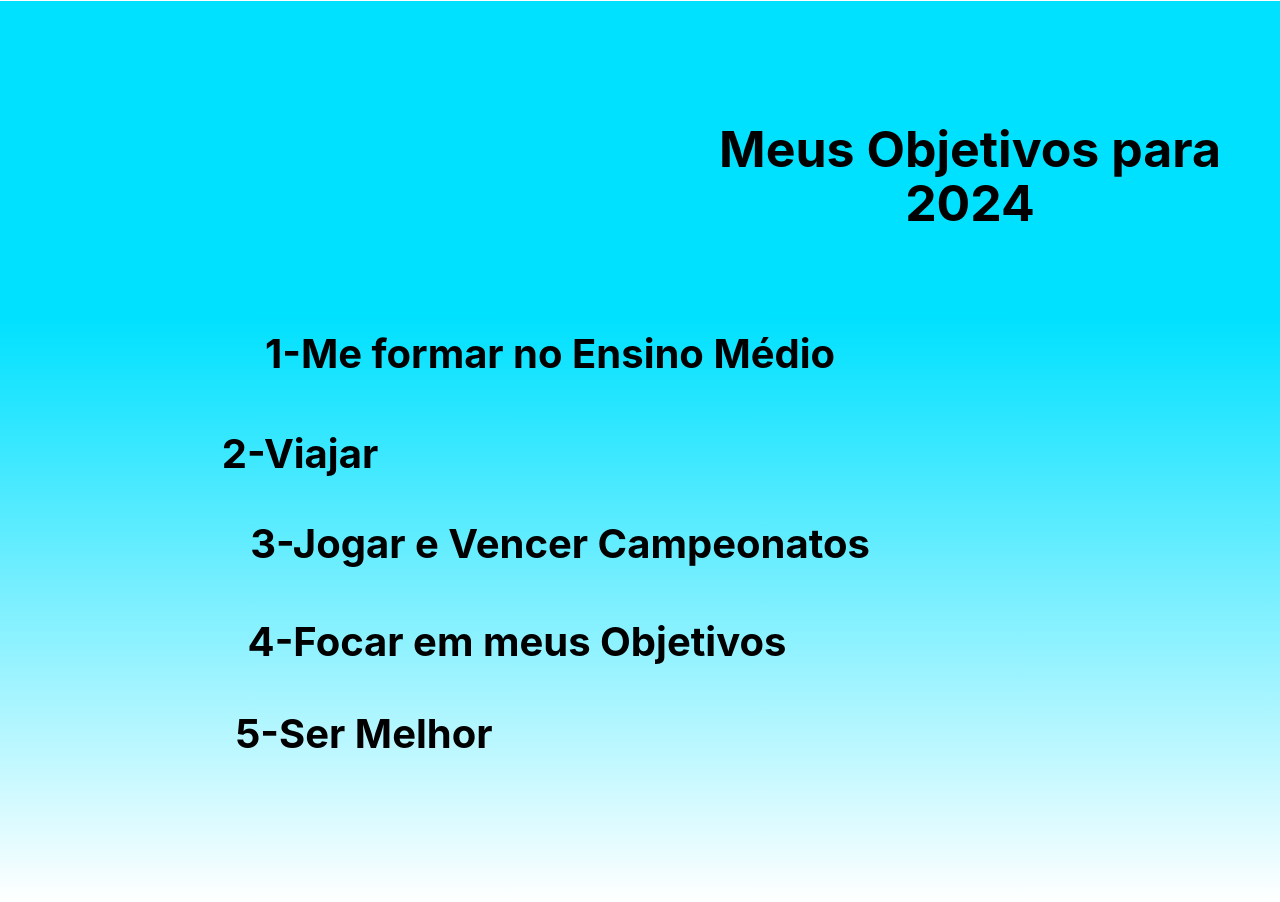
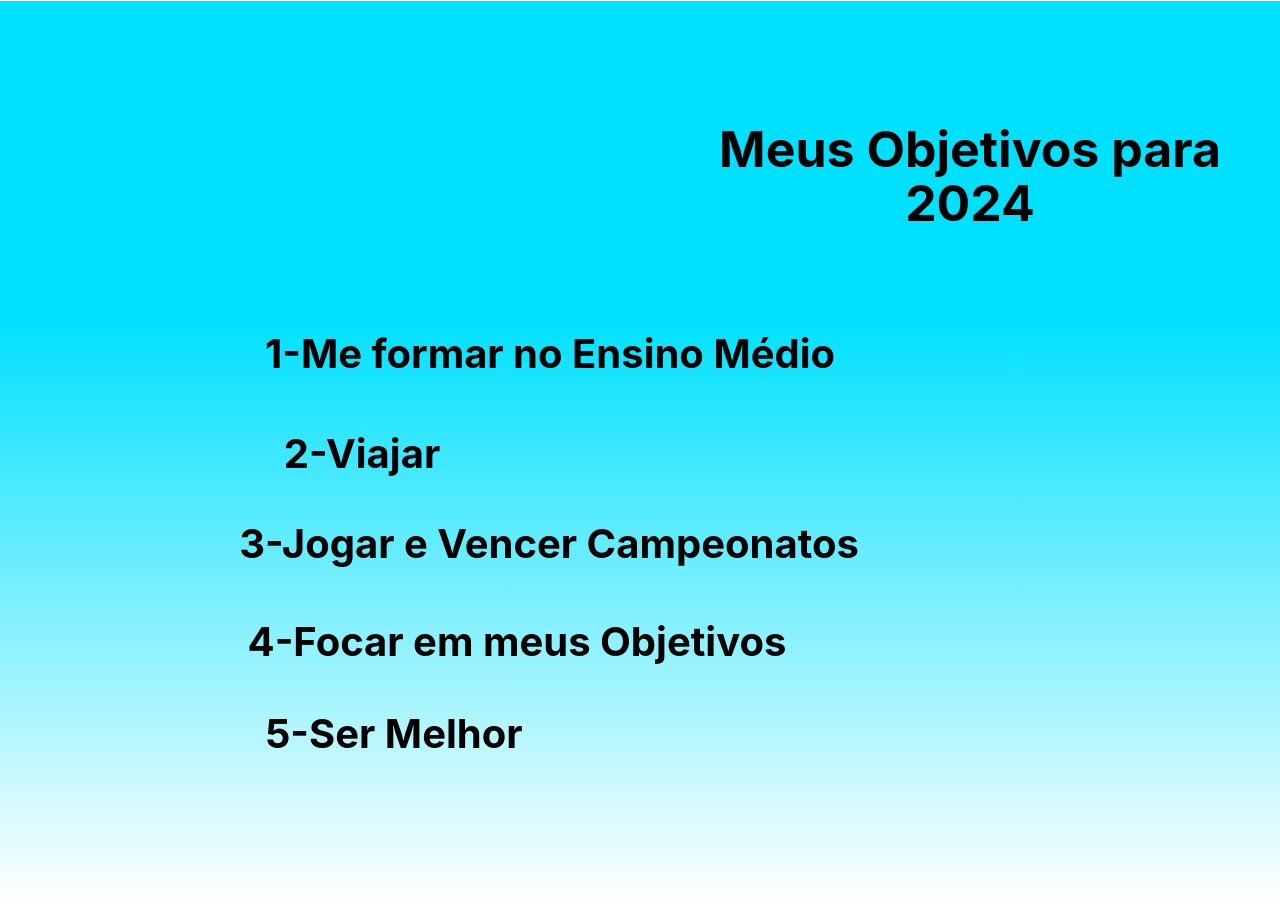
Before and after one commit to felipeg7/metas-e-objetivos, a plain HTML site: page index.html in a window 1280 px wide. Drawn offline with Linux system fonts and the light colour scheme.

Commit message:
arrumando

```diff
--- a/style.css
+++ b/style.css
@@ -56,7 +56,7 @@ background-repeat: no-repeat;
     position: absolute;
     width: 900px;
     height: 106px;
-    left: -150px;
+    left: -88px;
     top: 400px;
 
     font-family: 'Inter';
@@ -76,7 +76,7 @@ background-repeat: no-repeat;
     position: absolute;
     width: 900px;
     height: 106px;
-    left: 110px;
+    left: 99px;
     top: 490px;
 
     font-family: 'Inter';
@@ -117,7 +117,7 @@ background-repeat: no-repeat;
     position: absolute;
     width: 900px;
     height: 106px;
-    left: -86px;
+    left: -56px;
     top: 680px;
 
     font-family: 'Inter';
```
